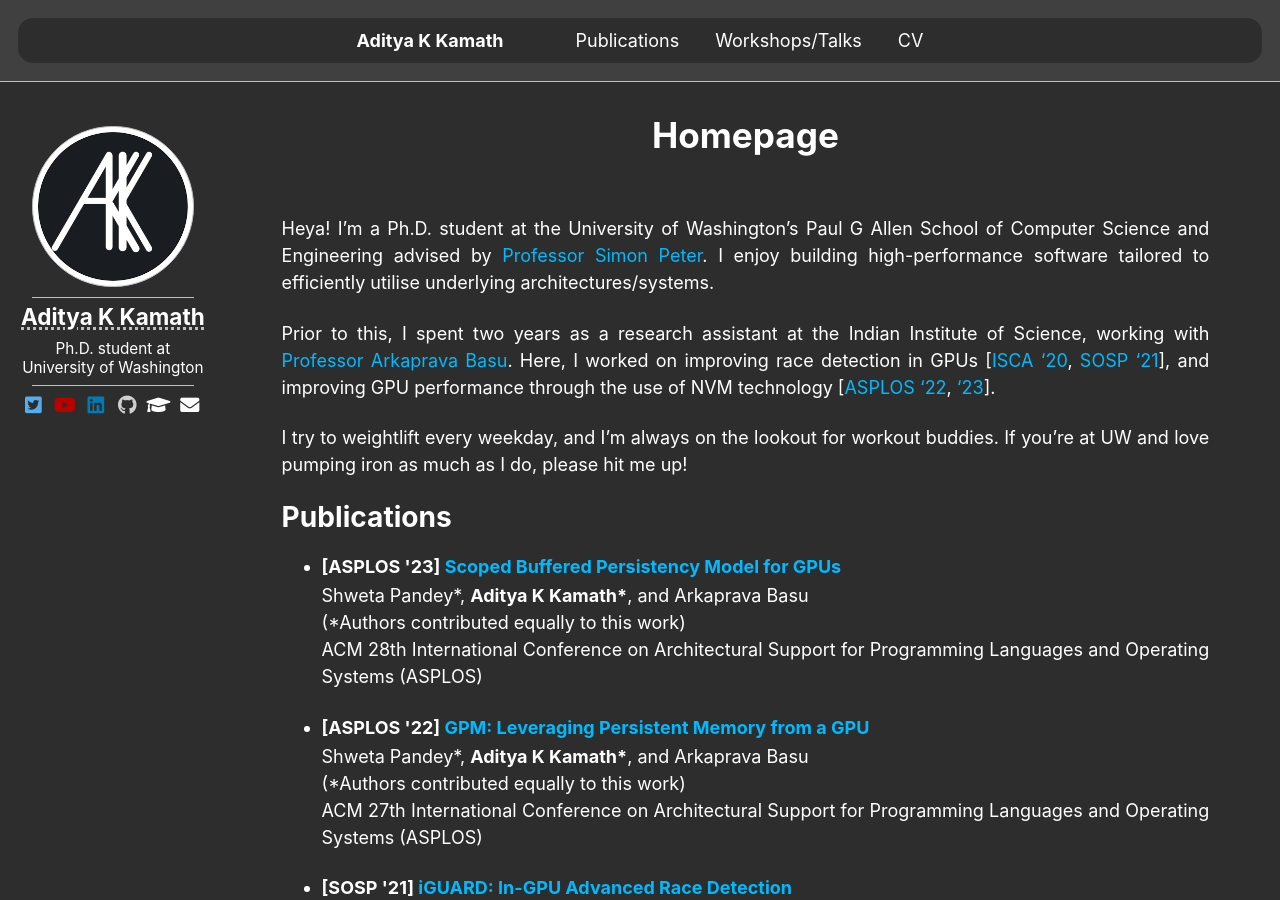
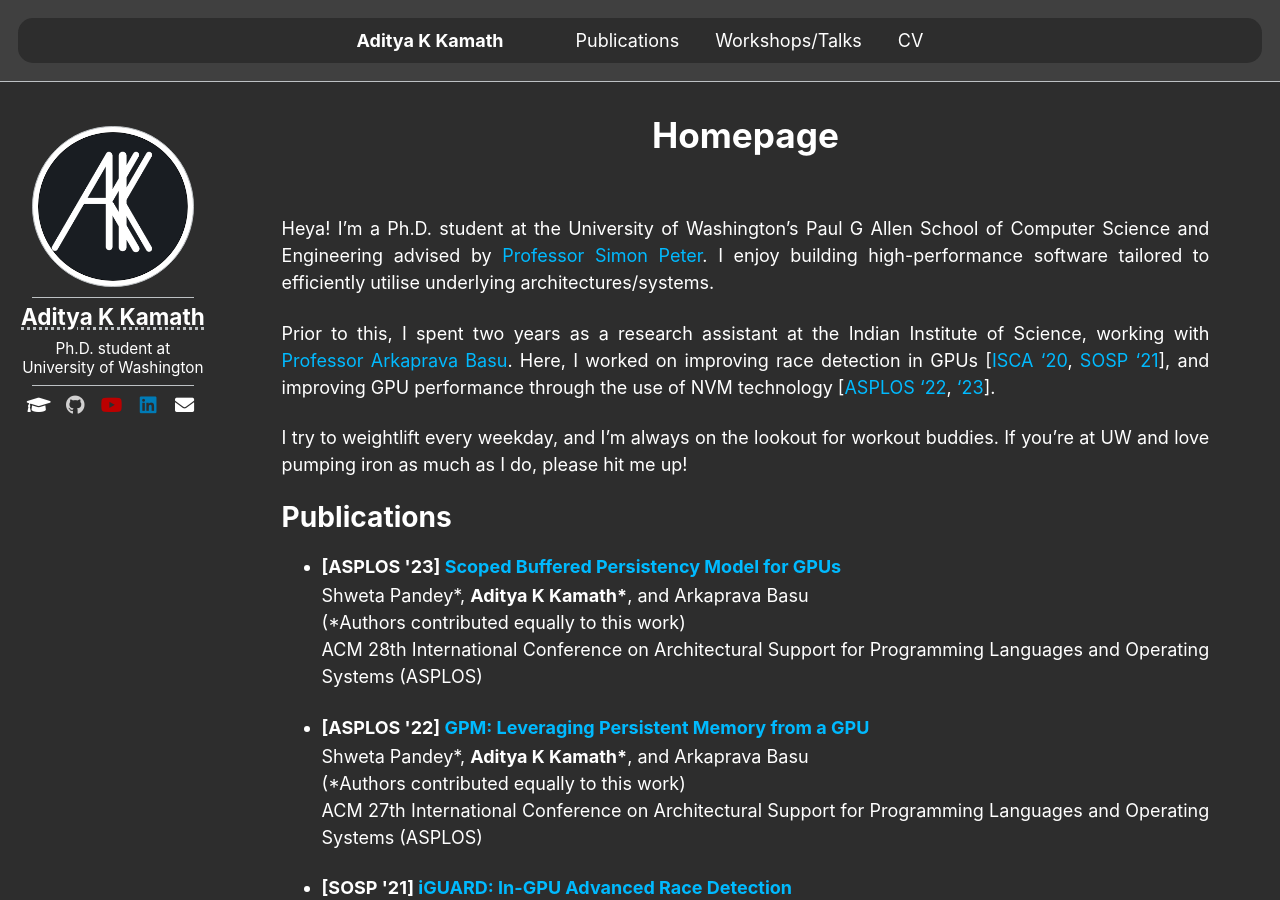
Before and after one commit to AKKamath/akkamath.github.io, a Jekyll site: the page built from _pages/about.md, in a window 1280 px wide and 900 px high. Built offline with Jekyll 4.4.1, drawn with Linux system fonts in a browser that asks for light colours.

```diff
--- a/_config.yml
+++ b/_config.yml
@@ -111,7 +111,7 @@ author:
   stackoverflow    : # http://stackoverflow.com/users/123456/username
   steam            :
   tumblr           :
-  twitter          : "AdityaKKamath"
+  twitter          :
   vine             :
   weibo            :
   xing             :
--- a/_includes/author-profile.html
+++ b/_includes/author-profile.html
@@ -44,6 +44,12 @@
       {% if author.employer %}
         <li><i class="fa fa-fw fa-map-marker" aria-hidden="true"></i> {{ author.employer }}</li>
       {% endif %}
+      {% if author.googlescholar %}
+        <li><a href="{{ author.googlescholar }}"><i class="fas fa-fw fa-graduation-cap"></i><span class="hideme"> Google Scholar</span></a></li>
+      {% endif %}
+      {% if author.github %}
+        <li><a href="https://github.com/{{ author.github }}"><i class="fab fa-fw fa-github" aria-hidden="true"></i><span class="hideme"> Github</span></a></li>
+      {% endif %}
       {% if author.uri %}
         <li><a href="{{ author.uri }}"><i class="fas fa-fw fa-link" aria-hidden="true"></i> {{ site.data.ui-text[site.locale].website_label | default: "Website" }}</a></li>
       {% endif %}
@@ -68,12 +74,6 @@
       {% if author.linkedin %}
         <li><a href="https://www.linkedin.com/in/{{ author.linkedin }}"><i class="fab fa-fw fa-linkedin" aria-hidden="true"></i><span class="hideme"> LinkedIn</span></a></li>
       {% endif %}
-      {% if author.github %}
-        <li><a href="https://github.com/{{ author.github }}"><i class="fab fa-fw fa-github" aria-hidden="true"></i><span class="hideme"> Github</span></a></li>
-      {% endif %}
-      {% if author.googlescholar %}
-        <li><a href="{{ author.googlescholar }}"><i class="fas fa-fw fa-graduation-cap"></i><span class="hideme"> Google Scholar</span></a></li>
-      {% endif %}
       {% if author.pubmed %}
         <li><a href="{{ author.pubmed }}"><i class="ai ai-pubmed-square ai-fw"></i> PubMed</a></li>
       {% endif %}
```
